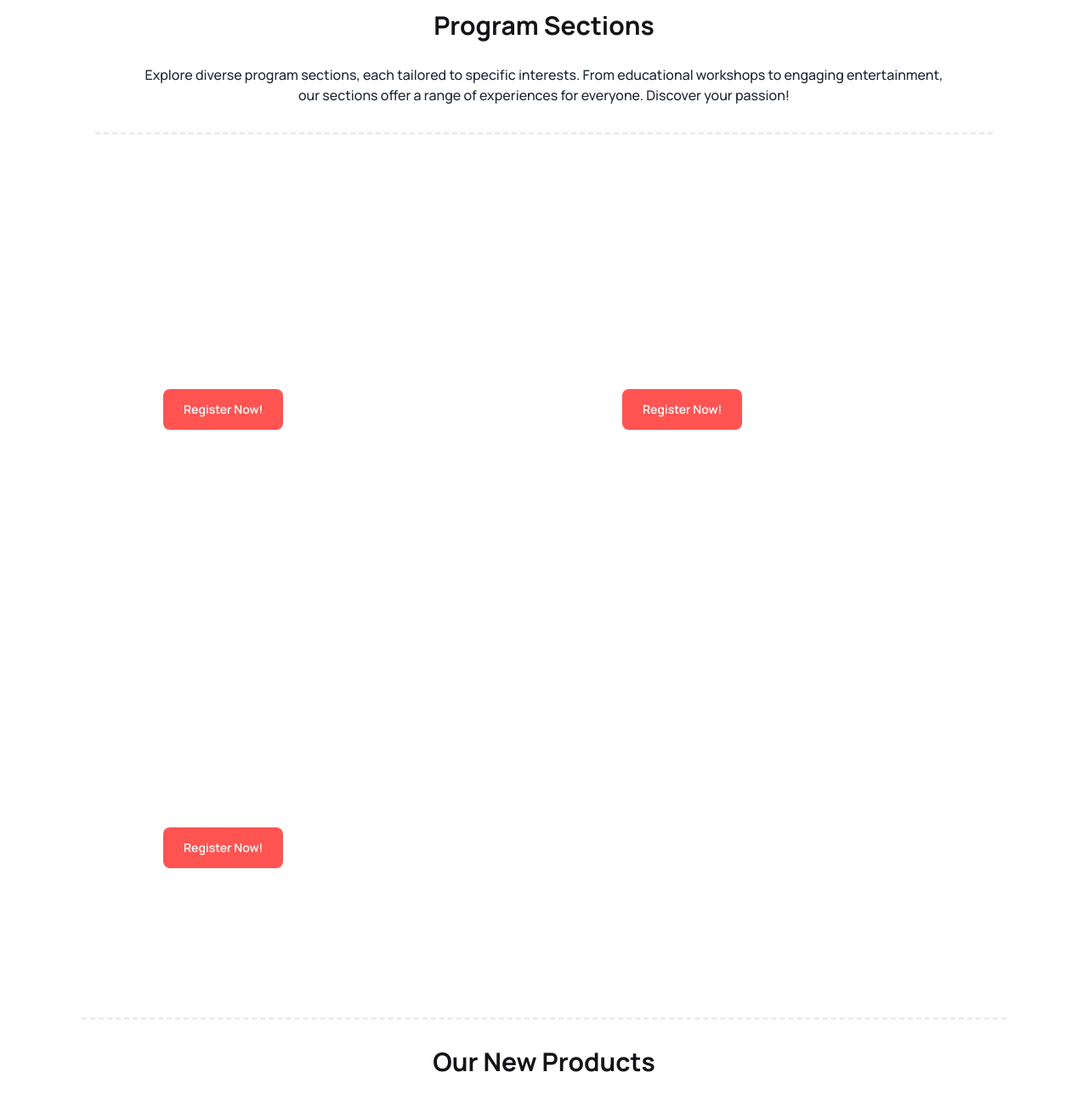
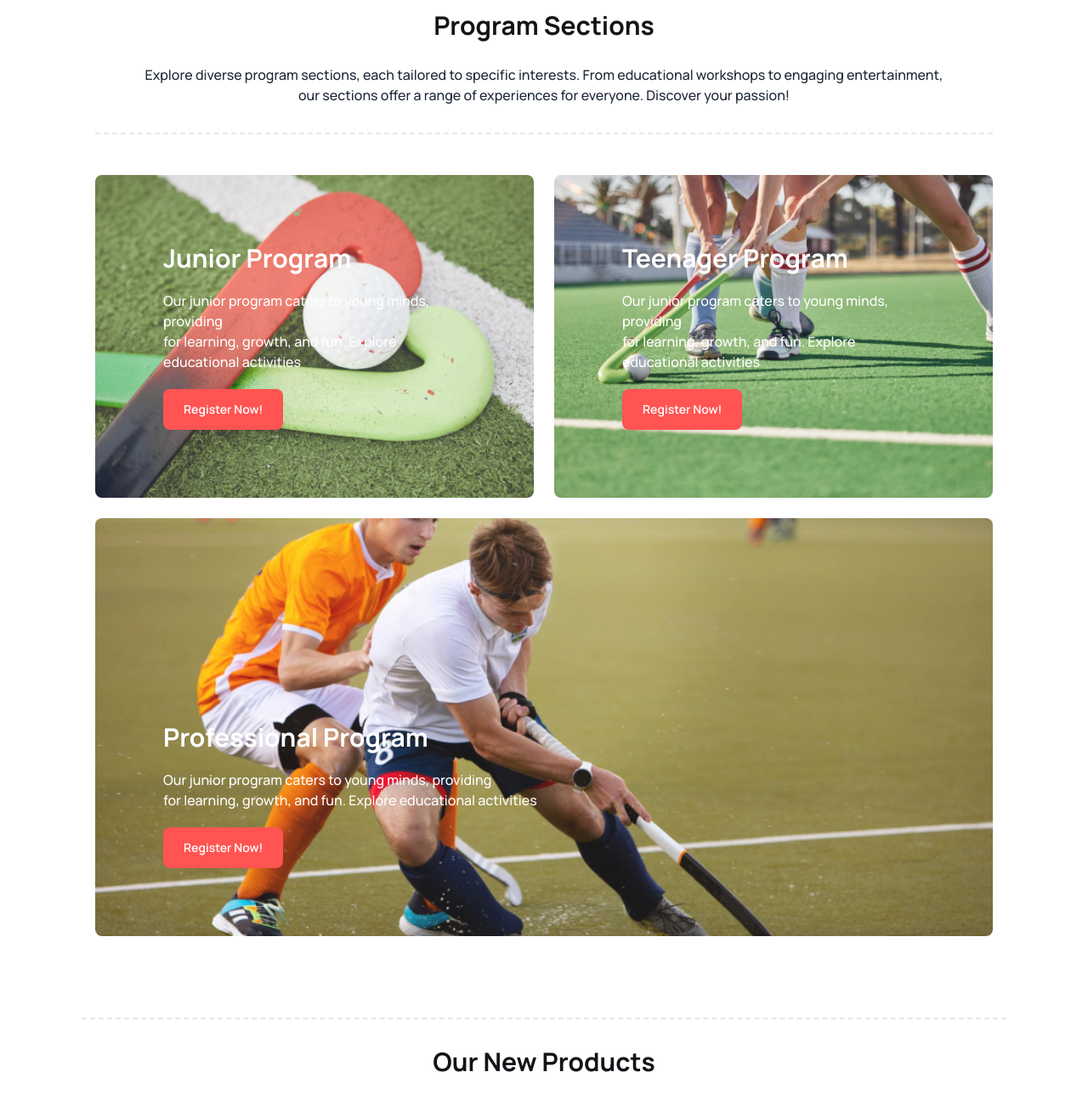
Before and after one commit to sohel970/assignment-3, a plain HTML site: page index.html in a window 1280 px wide. Shown: the part 1410-2712 px from the top of the page at 85% size. Drawn offline with nearby package versions, Linux system fonts and the light colour scheme; the site is published under a folder, as on GitHub Pages, so addresses that start at the root find nothing.

Commit message:
image path added

```diff
--- a/index.html
+++ b/index.html
@@ -149,7 +149,7 @@
       </div>
       <div class="text-white mt-12 w-full grid gap-6 grid-cols-1 lg:grid-cols-2">
       <div class="">
-        <div class="bg-[url('/Images/2.png')] w-full rounded-lg  bg-cover bg-center bg-no-repeat opacity-90 p-5	lg:p-20">
+        <div class="bg-[url('./Images/2.png')] w-full rounded-lg  bg-cover bg-center bg-no-repeat opacity-90 p-5	lg:p-20">
           <h1 class="mb-5 text-3xl font-extrabold">Junior Program</h1>
           <p class="mb-5 text-base	font-medium">
             Our junior program caters to young minds, providing <br>  for learning, growth,  and fun. Explore educational activities</p>
@@ -157,7 +157,7 @@
          </div>
       </div >
        <div>
-        <div class=" bg-[url('/Images/3.png')] w-full rounded-lg opacity-90 bg-cover bg-center bg-no-repeat	p-5 	lg:p-20 ">
+        <div class=" bg-[url('./Images/3.png')] w-full rounded-lg opacity-90 bg-cover bg-center bg-no-repeat	p-5 	lg:p-20 ">
           <h1 class="mb-5 text-3xl font-extrabold">Teenager Program</h1>
           <p class="mb-5 text-base	font-medium">
             Our junior program caters to young minds, providing <br>  for learning, growth,  and fun. Explore educational activities</p>
@@ -165,7 +165,7 @@
          </div>
        </div>
       <div class="grid lg:col-span-2 ">
-        <div class=" bg-[url('/Images/4.png')] w-full rounded-lg opacity-90 bg-cover bg-center bg-no-repeat 	p-5	lg:p-20">
+        <div class=" bg-[url('./Images/4.png')] w-full rounded-lg opacity-90 bg-cover bg-center bg-no-repeat 	p-5	lg:p-20">
          <div class="sm:mt-5 lg:mt-40">
           <h1 class="mb-5 text-3xl font-extrabold">Professional Program</h1>
           <p class="mb-5 text-base	font-medium">
```
